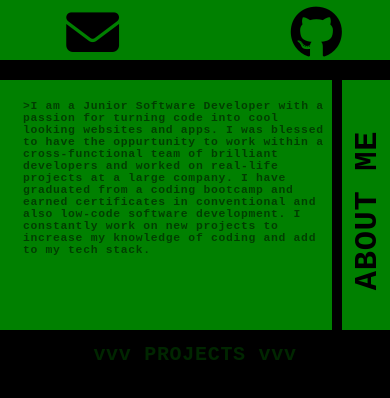
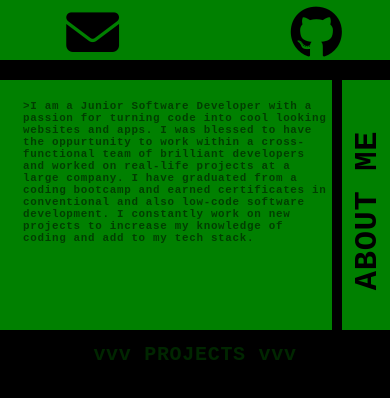
Before and after one commit to Amir-Rsh/Portfolio-attempt, a React (Vite) app: page /home in a window 390 px wide. Shown: the top 398 px of the page. Built offline with nearby package versions, Linux system fonts and the light colour scheme.

Commit message:
style about me text

```diff
--- a/src/index.css
+++ b/src/index.css
@@ -754,12 +754,12 @@ nav {
     margin-top: 30px !important;
   }
   #aboutMeText {
-    font-size: 0.9rem !important;
+    font-size: 0.72rem !important;
   }
 }
 @media only screen and (max-width: 399px) {
   #aboutMeText {
-    font-size: 0.71rem !important;
+    font-size: 0.68rem !important;
   }
 }
 
```
